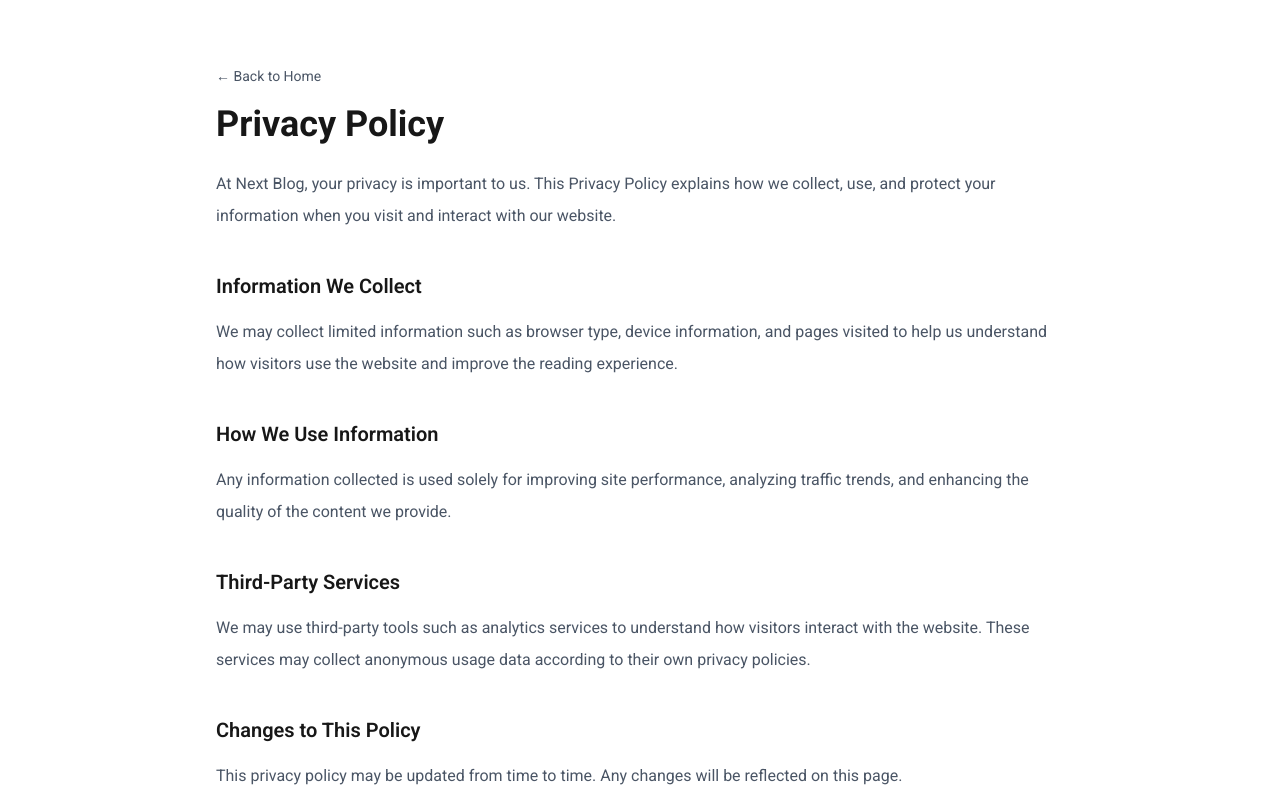
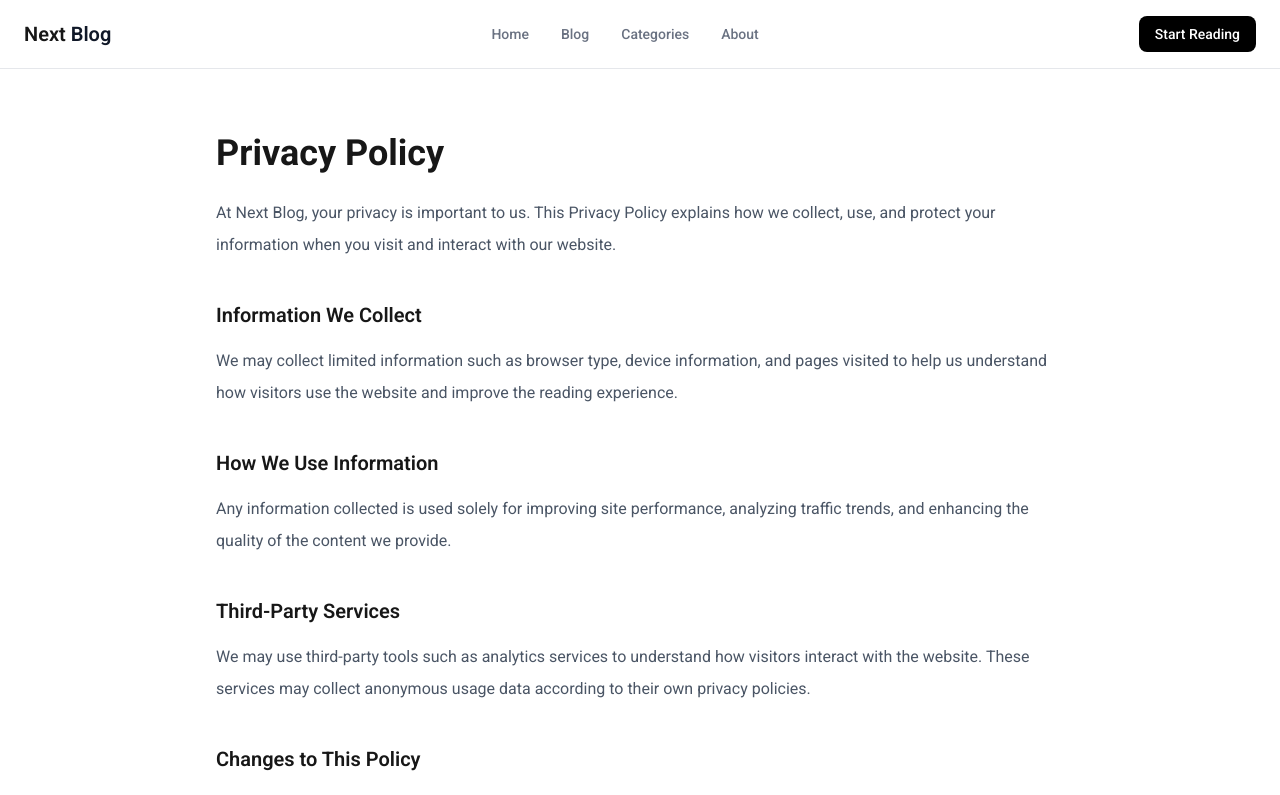
Before and after one commit to shainadeguzman/next-blog, a Next.js app: page /privacy in a window 1280 px wide. Shown: the top 795 px of the page. Built offline with nearby package versions, Linux system fonts and the light colour scheme.

Commit message:
move privacy and terms page into (public) folder

```diff
--- a/app/privacy/page.tsx
+++ b/app/(public)/privacy/page.tsx
@@ -10,11 +10,7 @@
 export default function Page() {
   return (
     <section className="max-w-4xl mx-auto px-6 py-16">
-      <Link href="/" className="text-sm text-gray-600 hover:text-black">
-        &larr; Back to Home
-      </Link>
-
-      <h1 className="text-4xl font-bold mt-4">Privacy Policy</h1>
+      <h1 className="text-4xl font-bold">Privacy Policy</h1>
 
       <p className="text-gray-600 mt-6 leading-8">
         At Next Blog, your privacy is important to us. This Privacy Policy
--- a/app/terms/page.tsx
+++ b/app/(public)/terms/page.tsx
@@ -10,11 +10,7 @@
 export default function Page() {
   return (
     <section className="max-w-4xl mx-auto px-6 py-16">
-      <Link href="/" className="text-sm text-gray-600 hover:text-black">
-        &larr; Back to Home
-      </Link>
-
-      <h1 className="text-4xl font-bold mt-4">Terms of Service</h1>
+      <h1 className="text-4xl font-bold">Terms of Service</h1>
 
       <p className="text-gray-600 mt-6 leading-8">
         By accessing and using Next Blog, you agree to follow these terms and
```
